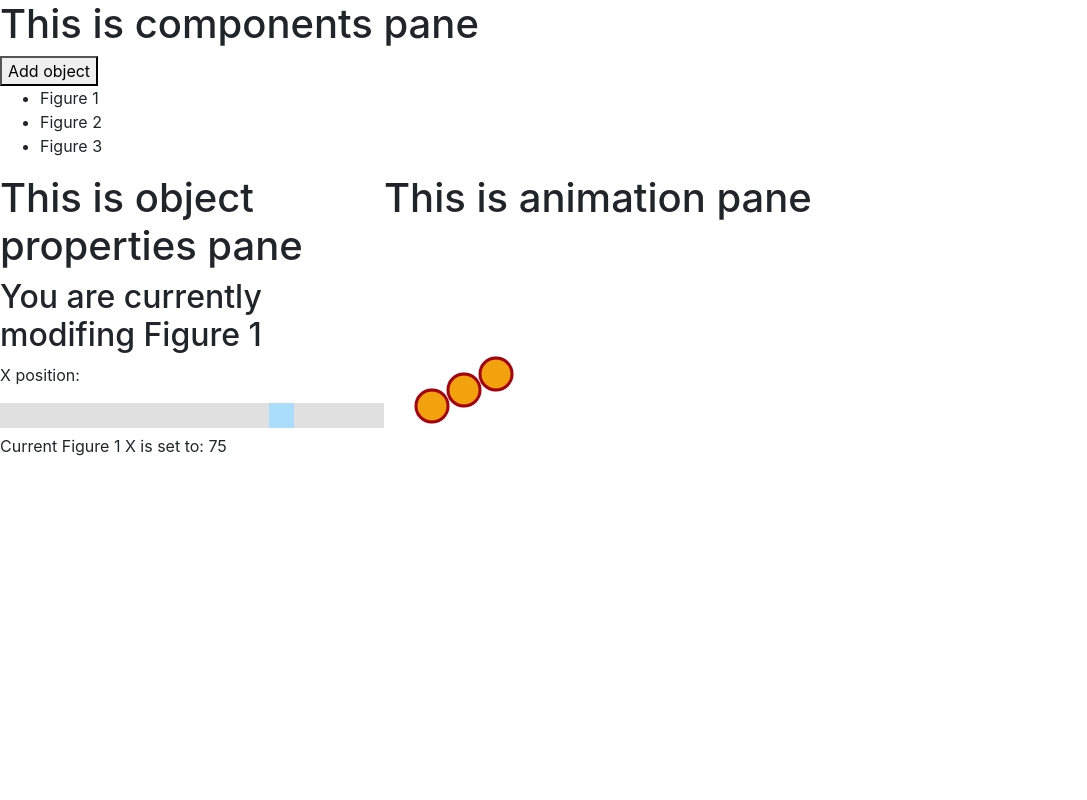
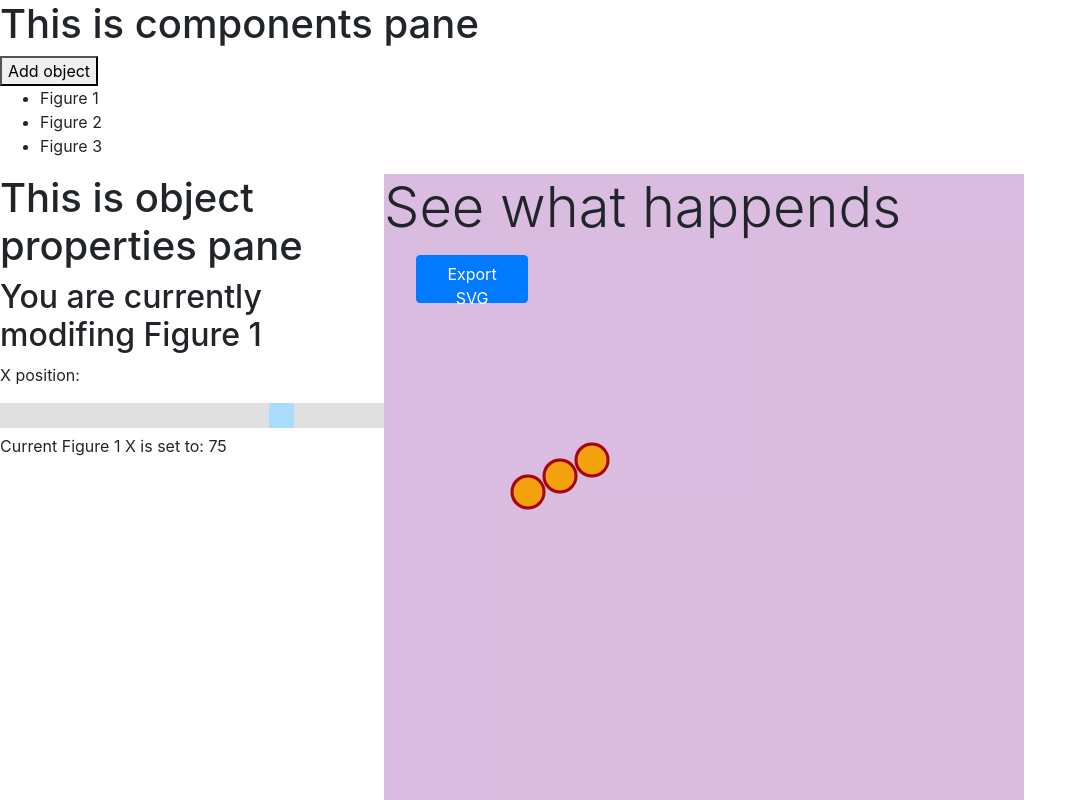
Before and after one commit to strachob/svg-animations, a React (Create React App) app: page / in a window 1280 px wide. Shown: the top 800 px of the page, without its empty margins (0-1087 px from the left). Built offline with nearby package versions, Linux system fonts and the light colour scheme.

Commit message:
styling Animation Pane with header,button and bg color

```diff
--- a/src/AnimationPane/AnimationPane.css
+++ b/src/AnimationPane/AnimationPane.css
@@ -1,9 +1,11 @@
 .animation-pane{
-    width: 45%;
+    width: 50%;
     left: 0;
+    background-color: #b57bc081;
 }
 
 .animation {
+    margin-left: 15%;
     animation: Animation-spin infinite 20s linear;
     height: 40vmin;
     pointer-events: none;
@@ -17,3 +19,8 @@
       transform: rotate(360deg);
     }
   }
+.export {
+  margin-left: 5%;
+  height: 3em;
+  width: 7em;
+}
--- a/src/AnimationPane/index.js
+++ b/src/AnimationPane/index.js
@@ -14,7 +14,11 @@ class AnimationPane extends React.Component {
 
     render() {
       return <div className="animation-pane pane">
-        <h1>This is animation pane</h1>
+      <div>
+        <h1 className="display-4 figure-header">See what happends
+        <button className="btn btn-primary export"> Export SVG </button></h1>
+
+      </div>
         <img src={this.state.svg} className="animation" alt="svg animation" />
       </div>
     }
```
